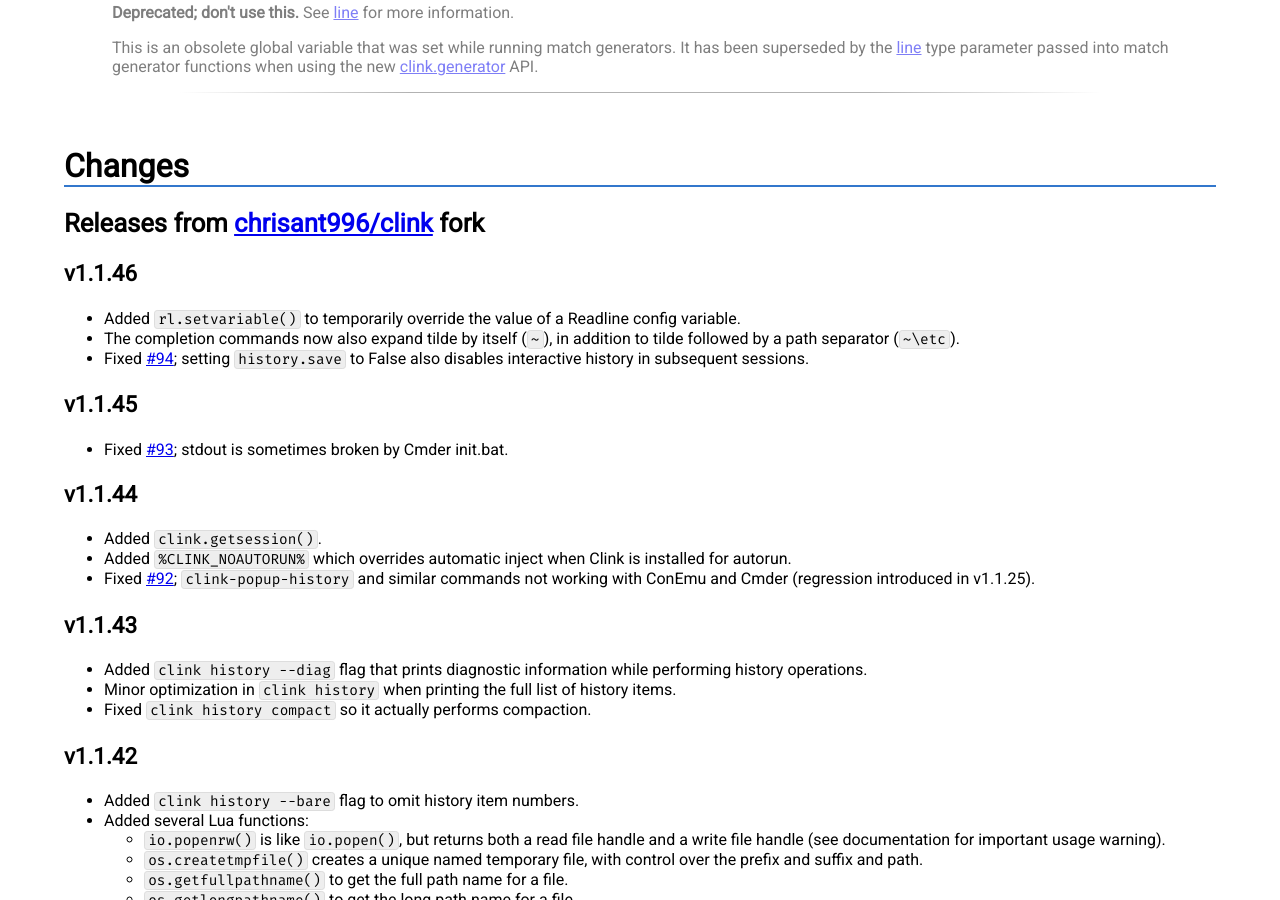
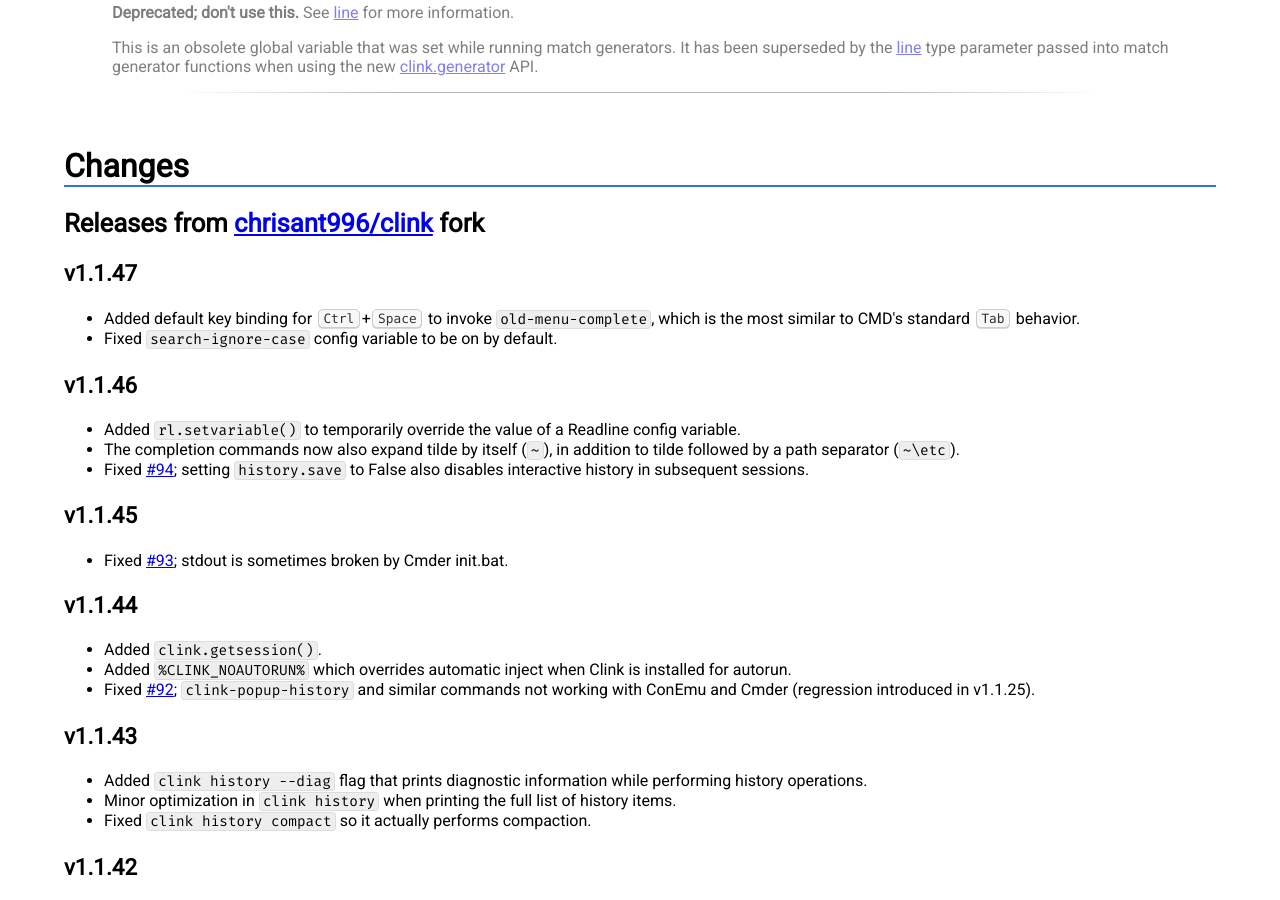
Before and after one commit to chrisant996/clink, a Jekyll site: the page clink.html, which Jekyll copies as it is, in a window 1280 px wide and 900 px high, scrolled down 48668 px. Built offline with Jekyll 4.4.1, drawn with Linux system fonts in a browser that asks for light colours; some web fonts are replaced; some of the changed text lies outside the part shown.

Commit message:
Update for 1.1.47

```diff
--- a/_config.yml
+++ b/_config.yml
@@ -1,6 +1,6 @@
 theme: jekyll-theme-cayman
 title: Clink
 github:
-  version: v1.1.46
-  download_url: https://github.com/chrisant996/clink/releases/download/v1.1.46/clink.1.1.46.b38a09.zip
-  install_url:  https://github.com/chrisant996/clink/releases/download/v1.1.46/clink.1.1.46.b38a09_setup.exe
+  version: v1.1.47
+  download_url: https://github.com/chrisant996/clink/releases/download/v1.1.47/clink.1.1.47.c54850.zip
+  install_url:  https://github.com/chrisant996/clink/releases/download/v1.1.47/clink.1.1.47.c54850_setup.exe
--- a/clink.html
+++ b/clink.html
@@ -3,7 +3,7 @@
 
 <!-- ----------------------------------------------------- -->
 <head>
-<title>Clink v1.1.46</title>
+<title>Clink v1.1.47</title>
 <style>
 @import url('https://fonts.googleapis.com/css2?family=Rambla:wght@400;700&family=Roboto&family=Fira+Mono&display=swap');
 html {
@@ -409,7 +409,7 @@
         </td>
         <td style="text-align:right">
             <div id="header">
-                <div id="title">Clink v1.1.46</div>
+                <div id="title">Clink v1.1.47</div>
                 <div id="url">
                     <a href="http://github.com/chrisant996/clink">
                         http://github.com/chrisant996/clink
@@ -950,7 +950,7 @@
 </tr>
 <tr>
 <td align="center"><code>search-ignore-case</code></td>
-<td align="center">off</td>
+<td align="center">on</td>
 <td>Controls whether the history search commands ignore case.</td>
 </tr>
 </tbody></table>
@@ -2644,6 +2644,11 @@
         <div class="section" id="changes">
 <h1 id="changes">Changes</h1>
 <h2 id="releases-from-chrisant996clink-fork">Releases from <a href="https://github.com/chrisant996/clink">chrisant996/clink</a> fork</h2>
+<h3 id="v1147">v1.1.47</h3>
+<ul>
+<li>Added default key binding for <kbd>Ctrl</kbd>+<kbd>Space</kbd> to invoke <code>old-menu-complete</code>, which is the most similar to CMD&#39;s standard <kbd>Tab</kbd> behavior.</li>
+<li>Fixed <code>search-ignore-case</code> config variable to be on by default.</li>
+</ul>
 <h3 id="v1146">v1.1.46</h3>
 <ul>
 <li>Added <code>rl.setvariable()</code> to temporarily override the value of a Readline config variable.</li>
```
